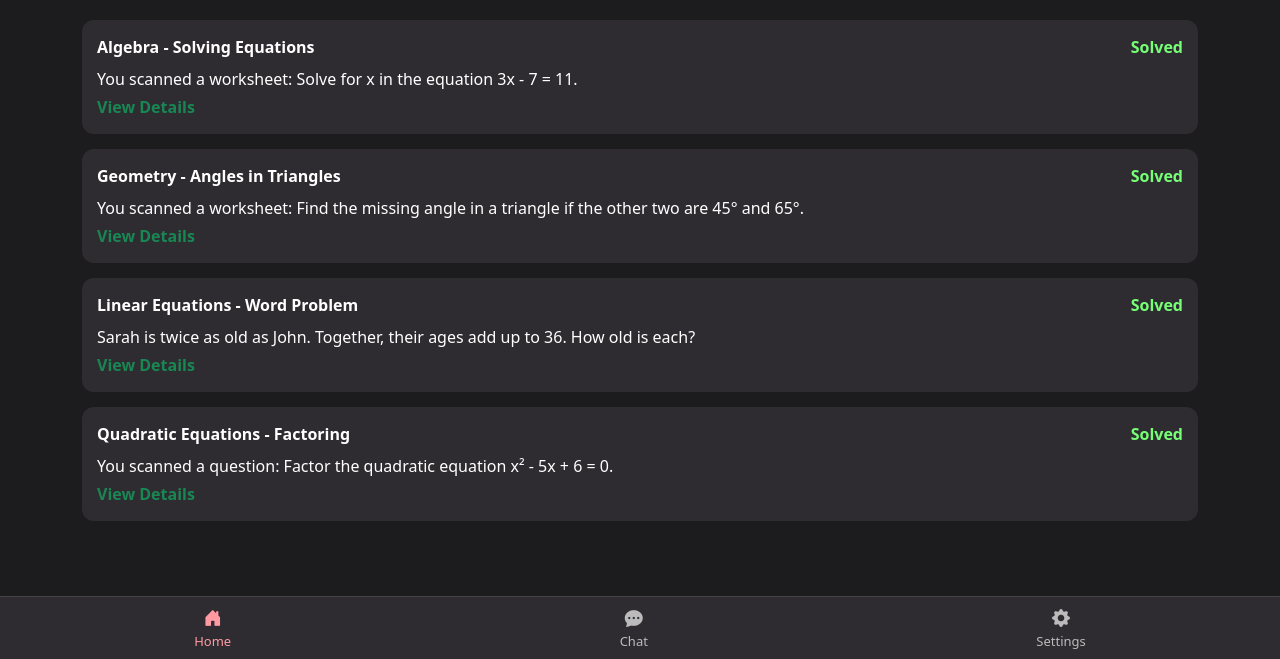
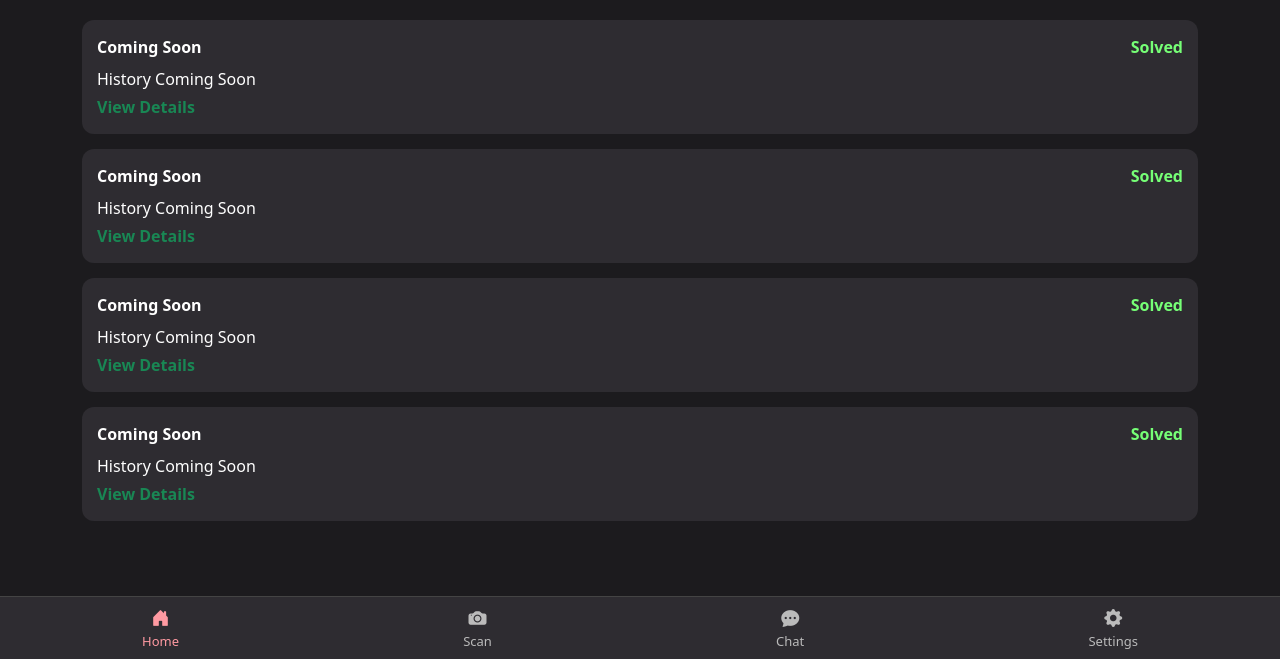
Before and after one commit to simon0302010/Solvy, a Flask app: page / in a window 1280 px wide. Shown: the part 141-800 px from the top of the page. Run offline with Flask 3, Linux system fonts and the light colour scheme.

Commit message:
added a coming soon popup to every not yet implemented feature

```diff
--- a/app.py
+++ b/app.py
@@ -13,21 +13,21 @@ app.secret_key = 'your_secret_key'  # Required for session-based features
 def home():
     # Sample questions (static for now)
     questions = [{
-        'type': 'Algebra - Solving Equations',
+        'type': 'Coming Soon',
         'status': 'Solved',
-        'description': 'You scanned a worksheet: Solve for x in the equation 3x - 7 = 11.'
+        'description': 'History Coming Soon'
     }, {
-        'type': 'Geometry - Angles in Triangles',
+        'type': 'Coming Soon',
         'status': 'Solved',
-        'description': 'You scanned a worksheet: Find the missing angle in a triangle if the other two are 45° and 65°.'
+        'description': 'History Coming Soon'
     }, {
-        'type': 'Linear Equations - Word Problem',
+        'type': 'Coming Soon',
         'status': 'Solved',
-        'description': 'Sarah is twice as old as John. Together, their ages add up to 36. How old is each?'
+        'description': 'History Coming Soon'
     }, {
-        'type': 'Quadratic Equations - Factoring',
+        'type': 'Coming Soon',
         'status': 'Solved',
-        'description': 'You scanned a question: Factor the quadratic equation x² - 5x + 6 = 0.'
+        'description': 'History Coming Soon'
     }]
 
     return render_template('home.html', questions=questions)
--- a/templates/home.html
+++ b/templates/home.html
@@ -40,7 +40,8 @@
                 <span class="status-badge">{{ q.status }}</span>
             </div>
             <p class="mt-2 mb-1">{{ q.description }}</p>
-            <a href="#" class="text-success fw-semibold">View Details</a>
+            <a href="javascript:void(0);" class="text-success fw-semibold"
+            onclick="alert('Details coming soon!');">View Details</a>
         </div>
         {% endfor %}
     </div>
@@ -54,11 +55,13 @@
             <i class="bi bi-camera-fill"></i>
             Scan
         </a>
-        <a href="#" class="text-decoration-none nav-icon">
+        <a href="javascript:void(0);" class="text-decoration-none nav-icon"
+        onclick="alert('Chat feature coming soon!');">
             <i class="bi bi-chat-dots-fill"></i>
             Chat
         </a>
-        <a href="#" class="text-decoration-none nav-icon">
+        <a href="javascript:void(0);" class="text-decoration-none nav-icon"
+        onclick="alert('Settings feature coming soon!');">
             <i class="bi bi-gear-fill"></i>
             Settings
         </a>
@@ -83,7 +86,7 @@ if (/Android|webOS|iPhone|iPad|iPod|BlackBerry|IEMobile|Opera Mini/i.test(naviga
     button.style.display = 'none'; // Corrected from "element"
 
     const bar = document.getElementById('scan-bar');
-    bar.style.display = 'none'; // Corrected from "element"
+    bar.style.display = 'block'; // Corrected from "element"
 }
 </script>
 </body>
--- a/templates/scan.html
+++ b/templates/scan.html
@@ -49,11 +49,13 @@
             <i class="bi bi-camera-fill"></i>
             Scan
         </a>
-        <a href="#" class="text-decoration-none nav-icon">
+        <a href="javascript:void(0);" class="text-decoration-none nav-icon"
+        onclick="alert('Chat feature coming soon!');">
             <i class="bi bi-chat-dots-fill"></i>
             Chat
         </a>
-        <a href="#" class="text-decoration-none nav-icon">
+        <a href="javascript:void(0);" class="text-decoration-none nav-icon"
+        onclick="alert('Settings feature coming soon!');">
             <i class="bi bi-gear-fill"></i>
             Settings
         </a>
```
